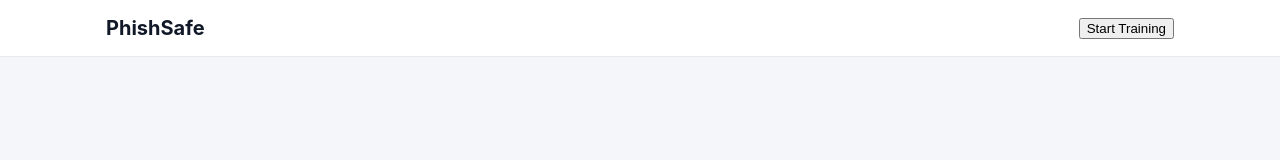
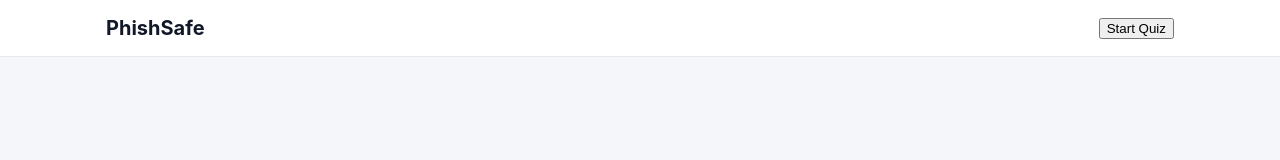
Before and after one commit to RudoCoder/PhishCode_FE_Capstone, a React (Vite) app in the folder phishing-awareness-training/: page / in a window 1280 px wide. Shown: the top 160 px of the page. Built offline with nearby package versions, Linux system fonts and the light colour scheme.

Commit message:
Fix the nav button to quiz in the Header.jsx file

```diff
--- a/phishing-awareness-training/src/components/Header.jsx
+++ b/phishing-awareness-training/src/components/Header.jsx
@@ -9,7 +9,7 @@ function Header({ onStart = () => {}, onHome = () => {} }) {
                 </div>
 
                 <nav className="main-nav">
-                    <button className="nav-link" onClick={onStart}>Start Training</button>
+                    <button className="nav-link" onClick={onStart}>Start Quiz</button>
                 </nav>
             </div>
         </header>
--- a/phishing-awareness-training/src/main.jsx
+++ b/phishing-awareness-training/src/main.jsx
@@ -1,9 +1,7 @@
-// src/main.jsx
-
 import { createRoot } from 'react-dom/client';
-import { StrictMode } from 'react'; // Make sure this line is clean
+import { StrictMode } from 'react';
 import App from './App.jsx';
-import './App.css';
+import './App.css'
 import './styles/theme.css';
 
 createRoot(document.getElementById('root')).render(
```
Also changed, not shown: phishing-awareness-training/src/components/Slide.jsx (line endings or trailing spaces).
